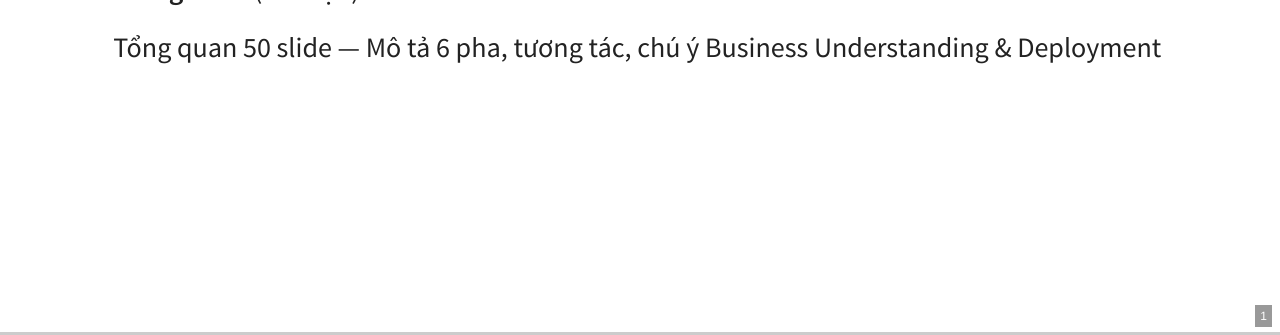
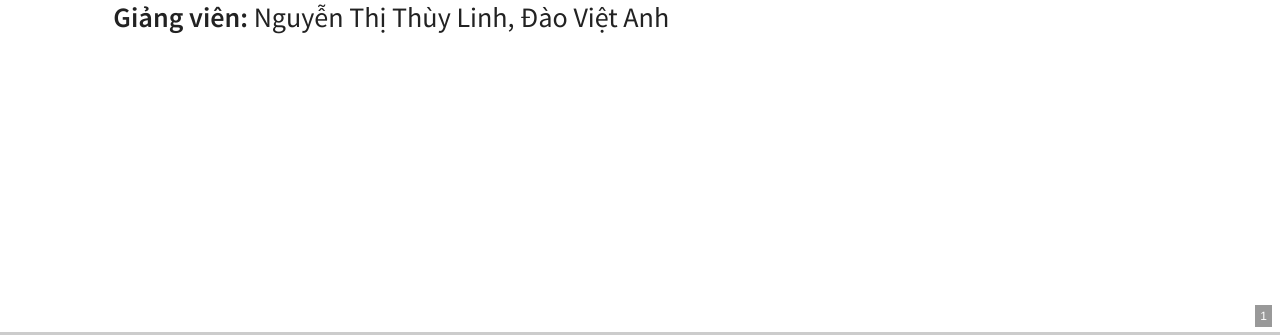
Before and after one commit to uet-iai-course/gtttnt, a website: page 2526-1/lecture-05-crisp-dm.html in a window 1280 px wide. Shown: the part 465-800 px from the top of the page. Drawn offline with nearby package versions, Linux system fonts and the light colour scheme.

Commit message:
Update lecture-05-crisp-dm.html

```diff
--- a/2526-1/lecture-05-crisp-dm.html
+++ b/2526-1/lecture-05-crisp-dm.html
@@ -22,8 +22,7 @@
             <!-- Title -->
             <section>
                 <h1>CRISP-DM: Vòng đời dự án Data Science</h1>
-                <p><strong>Giảng viên:</strong> (tên bạn)</p>
-                <p>Tổng quan 50 slide — Mô tả 6 pha, tương tác, chú ý Business Understanding & Deployment</p>
+                <p><strong>Giảng viên:</strong> Nguyễn Thị Thùy Linh, Đào Việt Anh</p>
             </section>
 
             <!-- Slide 1 -->
```
